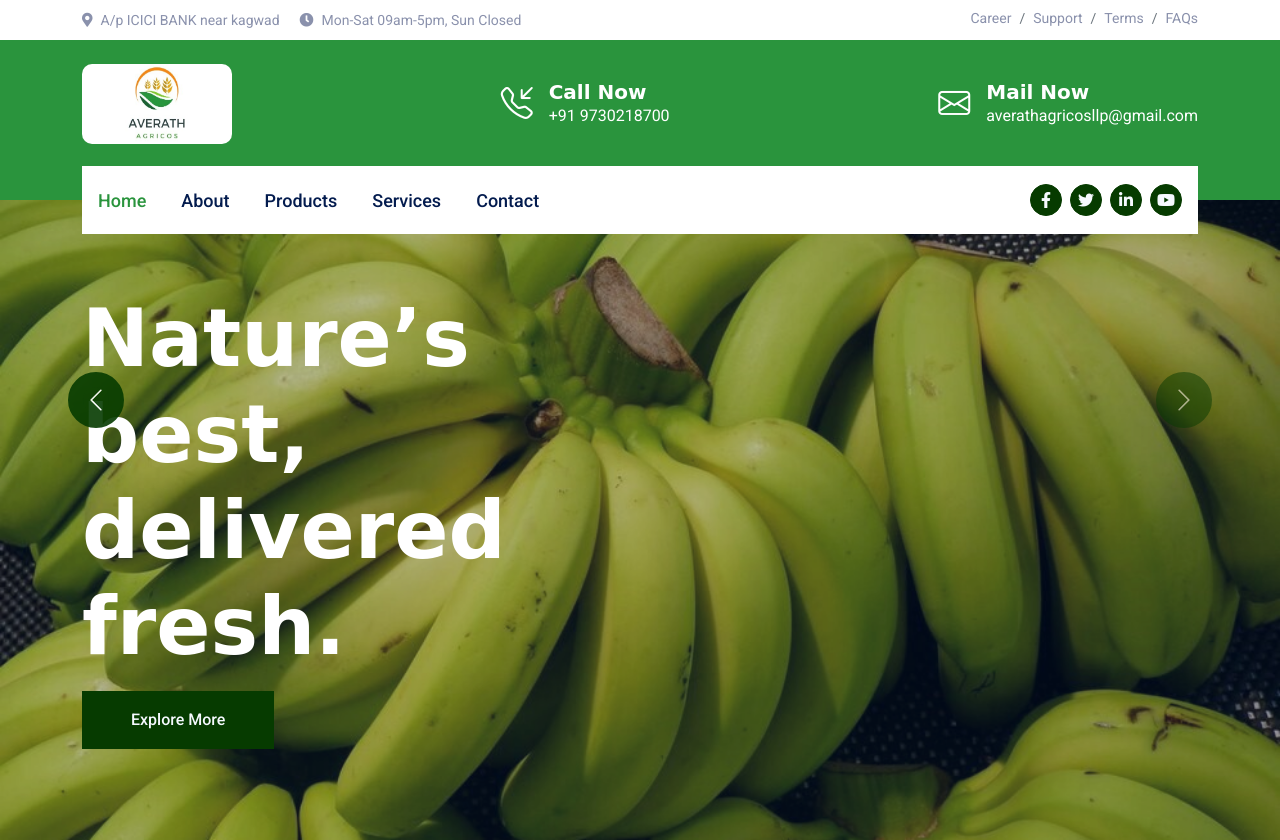
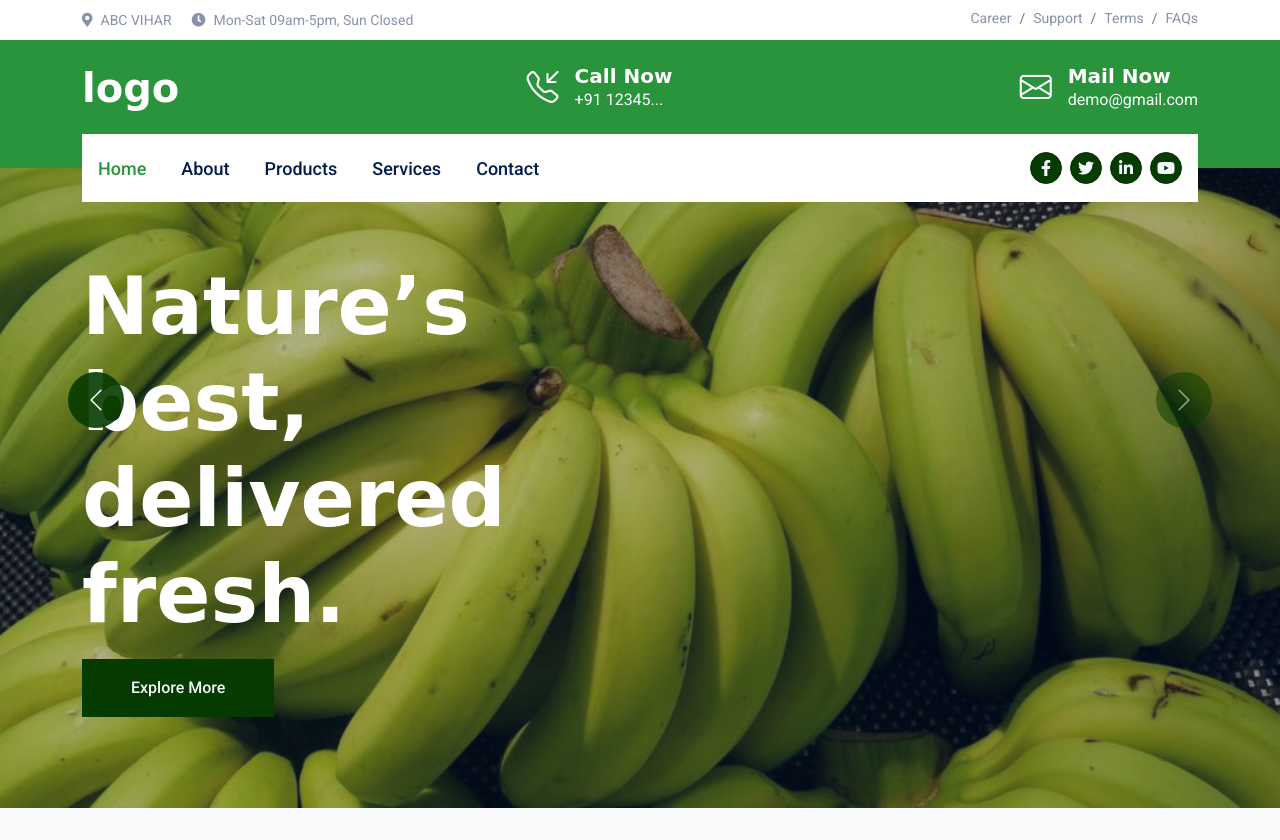
Before and after one commit to ritika-abc/averath, a plain HTML site: page index.html in a window 1280 px wide. Shown: the top 840 px of the page. Drawn offline with nearby package versions, Linux system fonts and the light colour scheme; a web font is replaced by a local one.

Commit message:
Update index.html

```diff
--- a/index.html
+++ b/index.html
@@ -9,7 +9,7 @@
     <meta content="Averath Agricos" name="description"> -->
 
     <!-- Favicon -->
-    <link href="image/logo/fav.jpg" rel="icon">
+
 
     <!-- Google Web Fonts -->
     <link rel="preconnect" href="https://fonts.googleapis.com">
@@ -46,7 +46,7 @@
         <div class="container">
             <div class="d-flex justify-content-between">
                 <div>
-                    <small class="me-3"><i class="fa fa-map-marker-alt me-2"></i>A/p ICICI BANK near kagwad</small>
+                    <small class="me-3"><i class="fa fa-map-marker-alt me-2"></i>ABC VIHAR</small>
                     <small class="me-3"><i class="fa fa-clock me-2"></i>Mon-Sat 09am-5pm, Sun Closed</small>
                 </div>
                 <nav class="breadcrumb mb-0">
@@ -65,21 +65,20 @@
     <div class="container-fluid bg-primary text-white pt-4 pb-5 d-none d-lg-flex">
         <div class="container pb-2">
             <div class="d-flex align-items-center justify-content-between">
-                <a href="index.html" class="h1 text-white mb-0"><img src="image/logo/logo.jpg" height="80px"
-                        width="150px" class="rounded" alt=""></a>
+                <a href="index.html" class="h1 text-white mb-0">logo</a>
 
                 <div class="d-flex">
                     <i class="bi bi-telephone-inbound fs-2"></i>
                     <div class="ms-3">
                         <h5 class="text-white mb-0">Call Now</h5>
-                        <span>+91 9730218700</span>
+                        <span>+91 12345...</span>
                     </div>
                 </div>
                 <div class="d-flex">
                     <i class="bi bi-envelope fs-2"></i>
                     <div class="ms-3">
                         <h5 class="text-white mb-0">Mail Now</h5>
-                        <span>averathagricosllp@gmail.com</span>
+                        <span>demo@gmail.com</span>
                     </div>
                 </div>
             </div>
@@ -93,7 +92,7 @@
         <div class="container">
             <nav class="navbar navbar-expand-lg navbar-light bg-white py-lg-0 px-lg-3">
                 <a href="index.html" class="navbar-brand d-lg-none">
-                    <img src="image/logo/logo.jpg" height="100px" width="200px" class="rounded" alt="">
+                 logo
                 </a>
                 <button type="button" class="navbar-toggler me-0" data-bs-toggle="collapse"
                     data-bs-target="#navbarCollapse">
```
